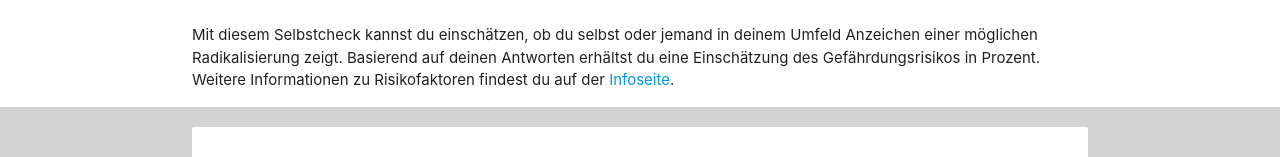
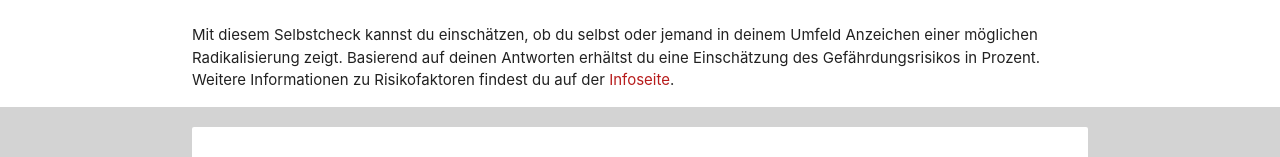
Before and after one commit to Koeko3141/Safetynet, an Angular app: page /self-check in a window 1280 px wide. Shown: the part 138-295 px from the top of the page. Built offline with nearby package versions, Linux system fonts and the light colour scheme.

Commit message:
small design fixes

```diff
--- a/src/app/learning-quiz/learning-quiz.component.html
+++ b/src/app/learning-quiz/learning-quiz.component.html
@@ -29,7 +29,7 @@
 
         <div *ngIf="showFeedback" class="row">
           <div class="col s12 m8 offset-m2">
-            <div class="card-panel grey lighten-2 black-text center-align">
+            <div class="center-align">
               <p>{{ getMessage() }}</p>
               <button class="btn red darken-4" (click)="restartQuiz()">Neustart</button>
             </div>
--- a/src/app/selfcheck/selfcheck.component.html
+++ b/src/app/selfcheck/selfcheck.component.html
@@ -6,7 +6,7 @@
       <p>Mit diesem Selbstcheck kannst du einschätzen, ob du selbst oder jemand in deinem Umfeld Anzeichen einer
         möglichen
         Radikalisierung zeigt. Basierend auf deinen Antworten erhältst du eine Einschätzung des Gefährdungsrisikos in
-        Prozent. Weitere Informationen zu Risikofaktoren findest du auf der <a routerLink="/extra-info">Infoseite</a>.
+        Prozent. Weitere Informationen zu Risikofaktoren findest du auf der <a routerLink="/extra-info" style="color: #b71c1c;">Infoseite</a>.
       </p>
     </div>
 
```
